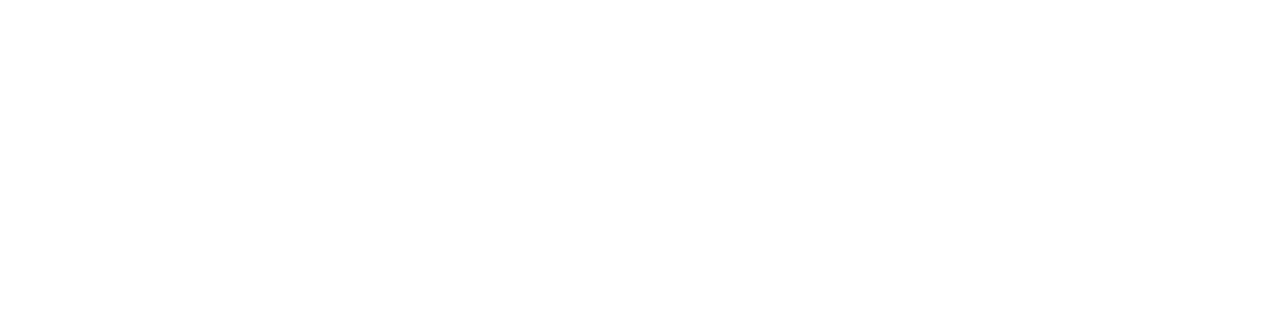
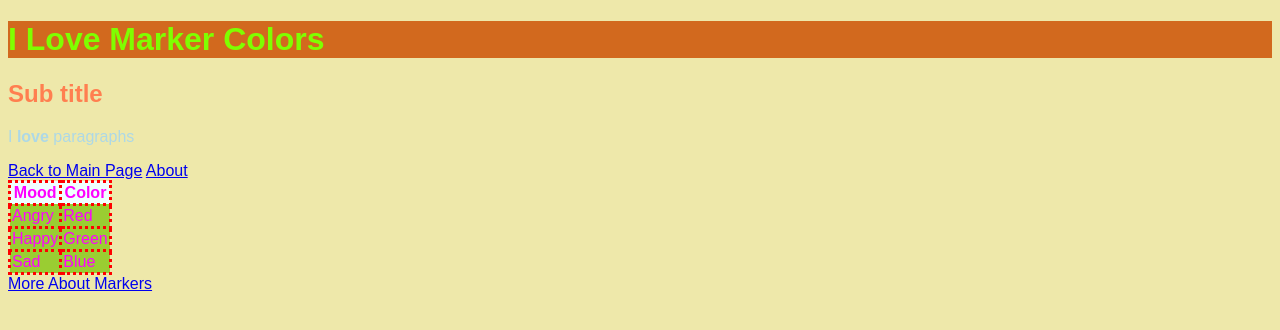
Before and after one commit to sattiabicsce/sattiabicsce.github.io, a plain HTML site: page class/aug29/index.html in a window 1280 px wide. Drawn offline with Linux system fonts and the light colour scheme.

Commit message:
Made changes for assignment 1

```diff
--- a/class/aug29/index.html
+++ b/class/aug29/index.html
@@ -0,0 +1,38 @@
+<!DOCTYPE html>
+<html lang="en">
+
+<head>
+    <title>Markers</title>
+    <link rel="stylesheet" href="styles.css">
+</head>
+
+<body>
+    <h1>I Love Marker Colors</h1>
+    <h2>Sub title</h2>
+
+    <p>I <strong>love</strong> paragraphs</p>
+    <a href="../../index.html">Back to Main Page</a>
+    <a href="about.html">About</a>
+
+    <table>
+        <tr>
+            <th>Mood</th>
+            <th>Color</th>
+        </tr>
+        <tr>
+            <td>Angry</td>
+            <td>Red</td>
+        </tr>
+        <tr>
+            <td>Happy</td>
+            <td>Green</td>
+        </tr>
+        <tr>
+            <td>Sad</td>
+            <td>Blue</td>
+        </tr>
+    </table>
+    <a href="https://www.markersupply.com/">More About Markers</a>
+</body>
+
+</html>
--- /dev/null
+++ b/class/aug29/styles.css
@@ -0,0 +1,39 @@
+/*Structure */
+body {
+    background-color:palegoldenrod;
+}
+
+/*Tables*/
+
+table {
+    border-collapse: collapse;
+}
+
+td,
+th {
+    background-color: yellowgreen;
+    border: 3px dotted red;
+}
+
+th {
+    background-color: azure;
+}
+
+/* Typography */
+body {
+    font-family: Arial, Helvetica, sans-serif;
+    color:magenta;
+}
+
+p {
+    color:lightblue;
+}
+
+h1 {
+    background-color: chocolate;
+    color:chartreuse;
+}
+
+h2 {
+    color:coral;
+}
--- /dev/null
+++ b/styles.css
@@ -0,0 +1,39 @@
+/*Structure */
+body {
+    background-color:azure;
+}
+
+/*Tables*/
+
+table {
+    border-collapse: collapse;
+}
+
+td,
+th {
+    background-color: yellowgreen;
+    border: 3px dotted red;
+}
+
+th {
+    background-color: azure;
+}
+
+/* Typography */
+body {
+    font-family: Arial, Helvetica, sans-serif;
+    color:magenta;
+}
+
+p {
+    color:lightblue;
+}
+
+h1 {
+    background-color: chocolate;
+    color:chartreuse;
+}
+
+h2 {
+    color:coral;
+}
```
Also changed, not shown: class/aug29/about.html (added, +1 -0 lines), exercises/day1/index.html (added, +52 -0 lines), index.html (+48 -1 lines), exercises/day1/images/earth.jpg (added), exercises/day1/images/moon.jpg (added).
